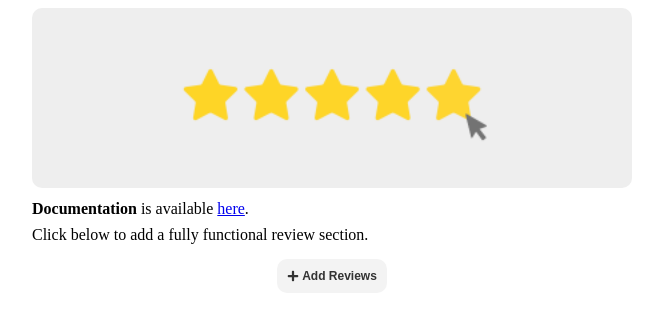
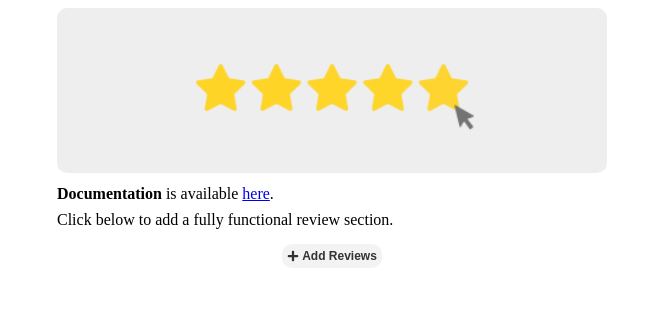
Before and after one commit to eleninistikaki/reviews-framer, a React (Vite) app: page / in a window 1280 px wide. Shown: the top 320 px of the page, without its empty margins (308-971 px from the left). Built offline with nearby package versions, Linux system fonts and the light colour scheme.

Commit message:
more update

```diff
--- a/src/App.tsx
+++ b/src/App.tsx
@@ -46,7 +46,7 @@ const styles = {
   },
   contentWrapper: {
     width: "92%",
-    maxWidth: "600px",
+    maxWidth: "550px",
     display: "flex",
     flexDirection: "column",
     alignItems: "center",
--- a/src/components/PluginButton.tsx
+++ b/src/components/PluginButton.tsx
@@ -11,7 +11,7 @@ const PluginButton: React.FC = () => {
       const instance = await framer.addComponentInstance({
         url: "https://framer.com/m/ReviewSummary-3TV0.js@RFyaZnZ4GBBbAJmjtiLP",
         attributes: {
-          width: "1800px",
+          width: "1700px",
           height: "200px",
         },
       });
@@ -50,7 +50,7 @@ const styles = {
       gap: "3px",
       backgroundColor: "#f3f3f3",
       color: "#333333",
-      padding: "10px 10px",
+      padding: "5px 5px",
       border: "none",
       borderRadius: "10px",
       cursor: "pointer",
```
